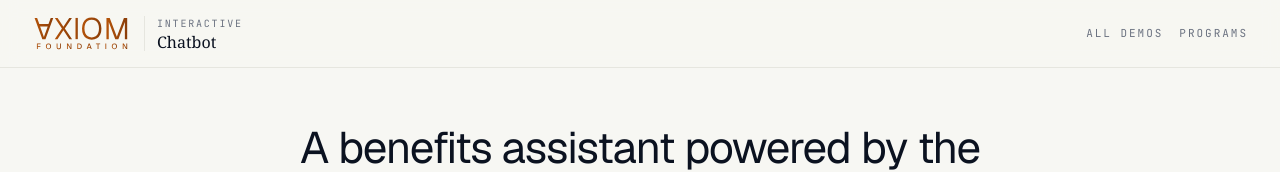
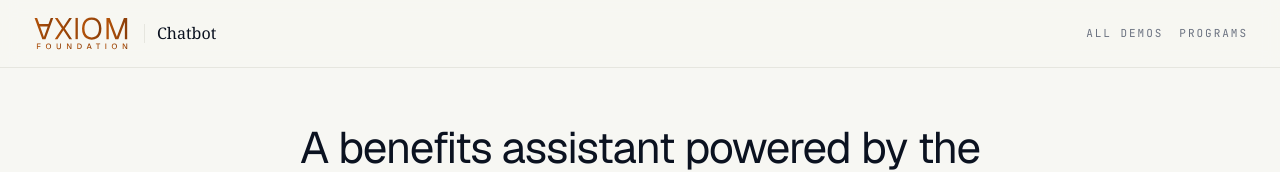
Before and after one commit to TheAxiomFoundation/finbot-snap-demo, a Next.js app: page /chatbot/ in a window 1280 px wide. Shown: the top 172 px of the page. Built offline with nearby package versions, Linux system fonts and the light colour scheme.

Commit message:
Drop the Interactive eyebrow from the demo header
Co-Authored-By: Claude Fable 5 <noreply@anthropic.com>

```diff
--- a/src/app/globals.css
+++ b/src/app/globals.css
@@ -395,18 +395,10 @@ a.cite:hover { color: #0b1220; }
 /* Divider + demo title block, after the logo. Links to the demo root. */
 .brand-title {
   display: inline-flex;
-  flex-direction: column;
-  gap: 2px;
+  align-items: center;
   border-left: 1px solid var(--hairline);
   padding-left: 12px;
   text-decoration: none;
-}
-.brand-eyebrow {
-  font-family: var(--font-mono), "JetBrains Mono", ui-monospace, Menlo, monospace;
-  font-size: 10px;
-  text-transform: uppercase;
-  letter-spacing: 0.18em;
-  color: var(--ink-mute);
 }
 .brand-name {
   font-family: Georgia, "Times New Roman", serif;
--- a/src/components/FinBotPage.tsx
+++ b/src/components/FinBotPage.tsx
@@ -22,7 +22,6 @@ export function FinBotPage() {
               />
             </a>
             <Link href="/" className="brand-title">
-              <span className="brand-eyebrow">Interactive</span>
               <span className="brand-name">Chatbot</span>
             </Link>
           </span>
```
